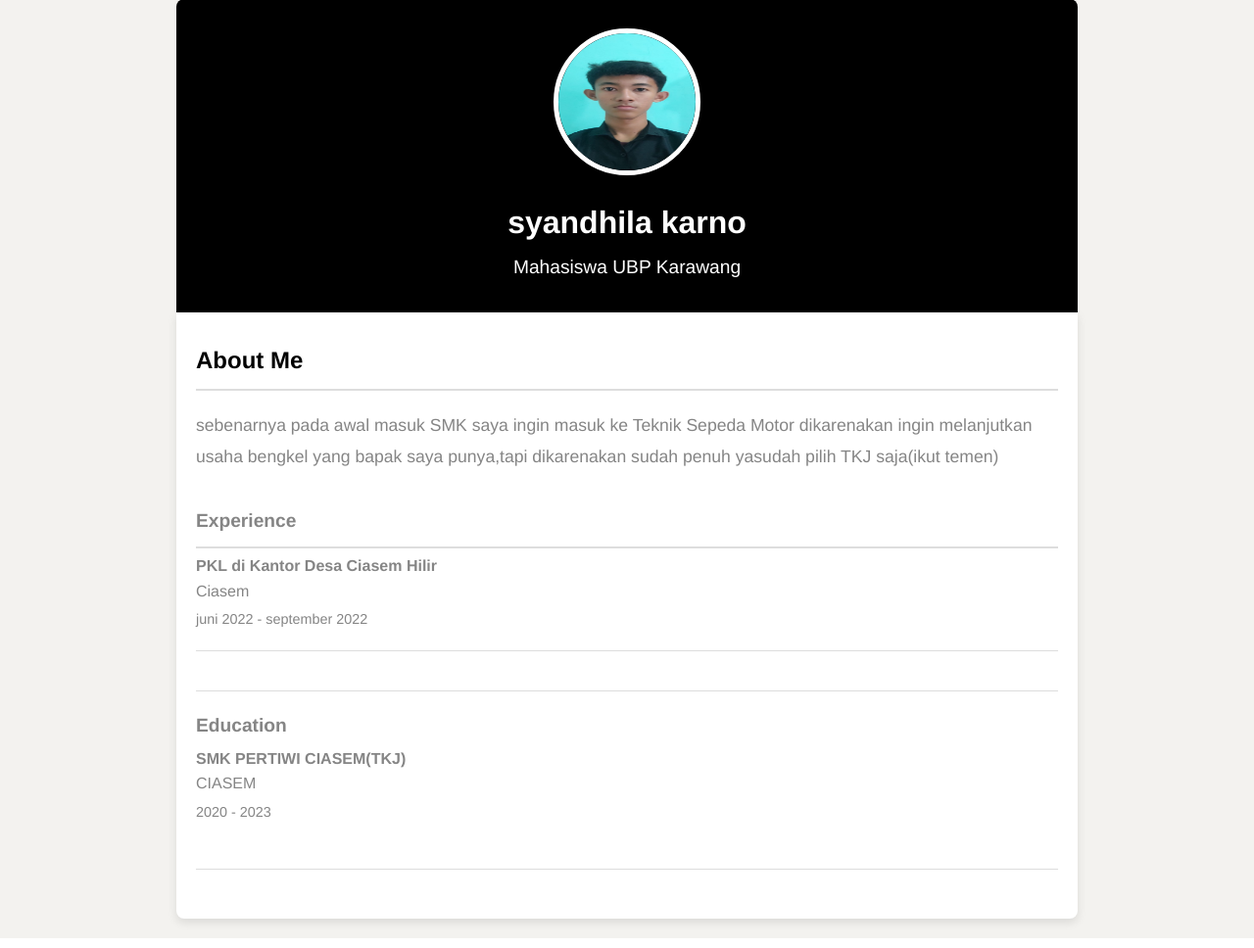
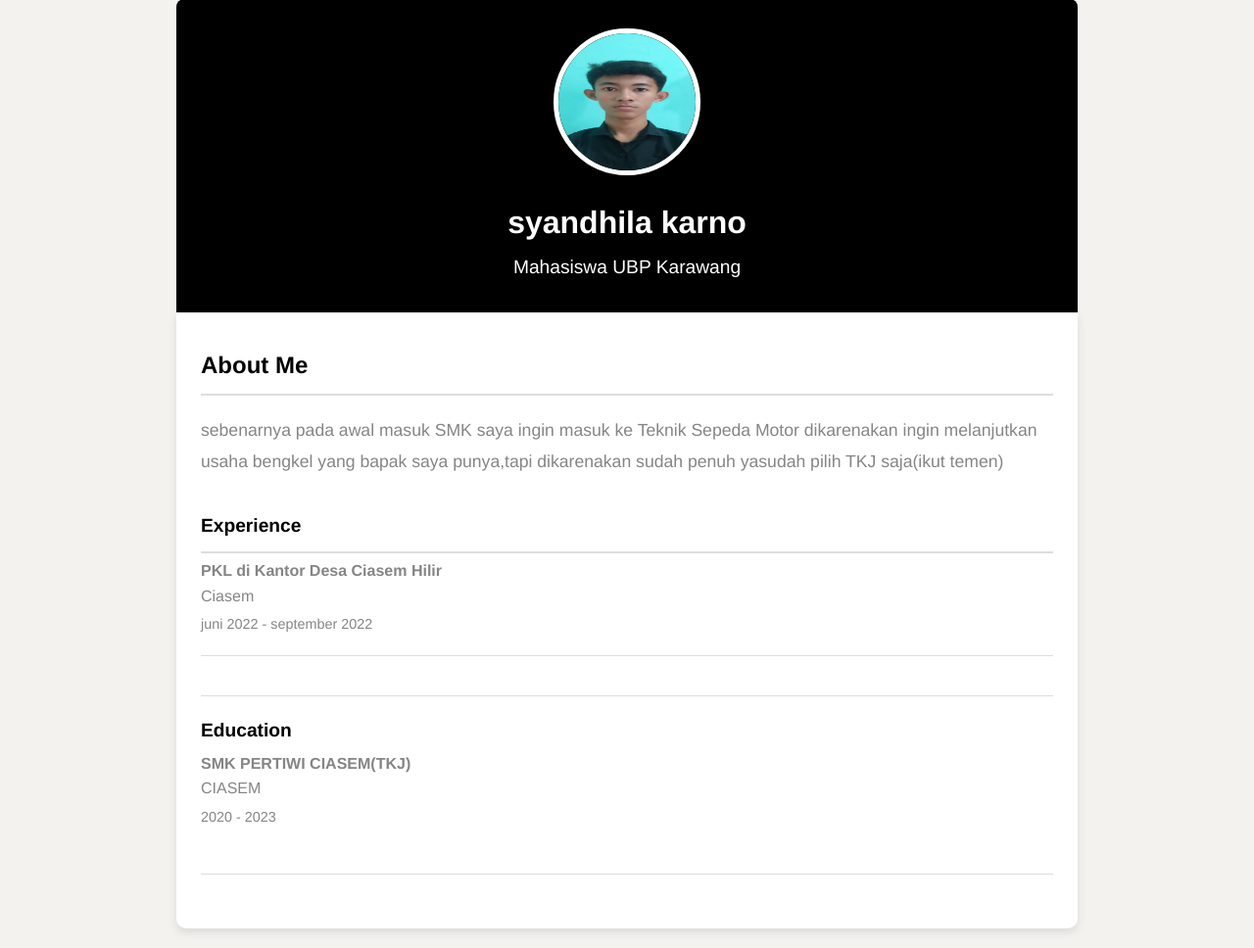
Before and after one commit to syandhilakarno/syandhilakarno.github.io, a PHP site: page / in a window 1280 px wide. Shown: the part 21-989 px from the top of the page at 98% size. Run offline with PHP 8.4, Linux system fonts and the light colour scheme.

Commit message:
Update 11.css

```diff
--- a/cv online/11.css
+++ b/cv online/11.css
@@ -41,9 +41,9 @@
 
   .profile-container {
     background-color: white;
-    padding: 30px 20px;
+    padding: 35px 25px;
     box-shadow: 0 4px 10px rgba(0, 0, 0, 0.1);
-    border-radius: 0 0 8px 8px;
+    border-radius: 0 0 10px 10px;
   }
 
   .profile-section-title {
@@ -74,7 +74,7 @@
   .experience h2 {
   font-weight: bold;
   font-size: 1.2em;
-  color: #858585;
+  color: #000000;
   margin-bottom: 5px;
   }
 
```
